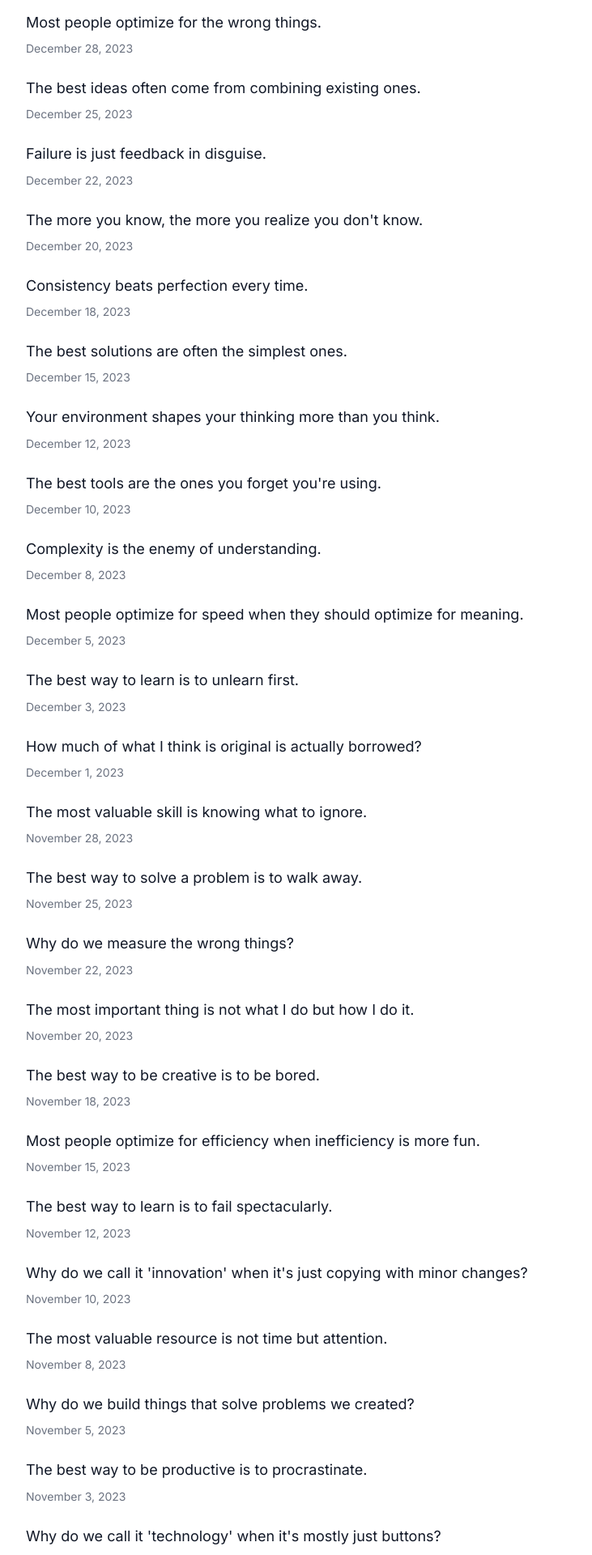
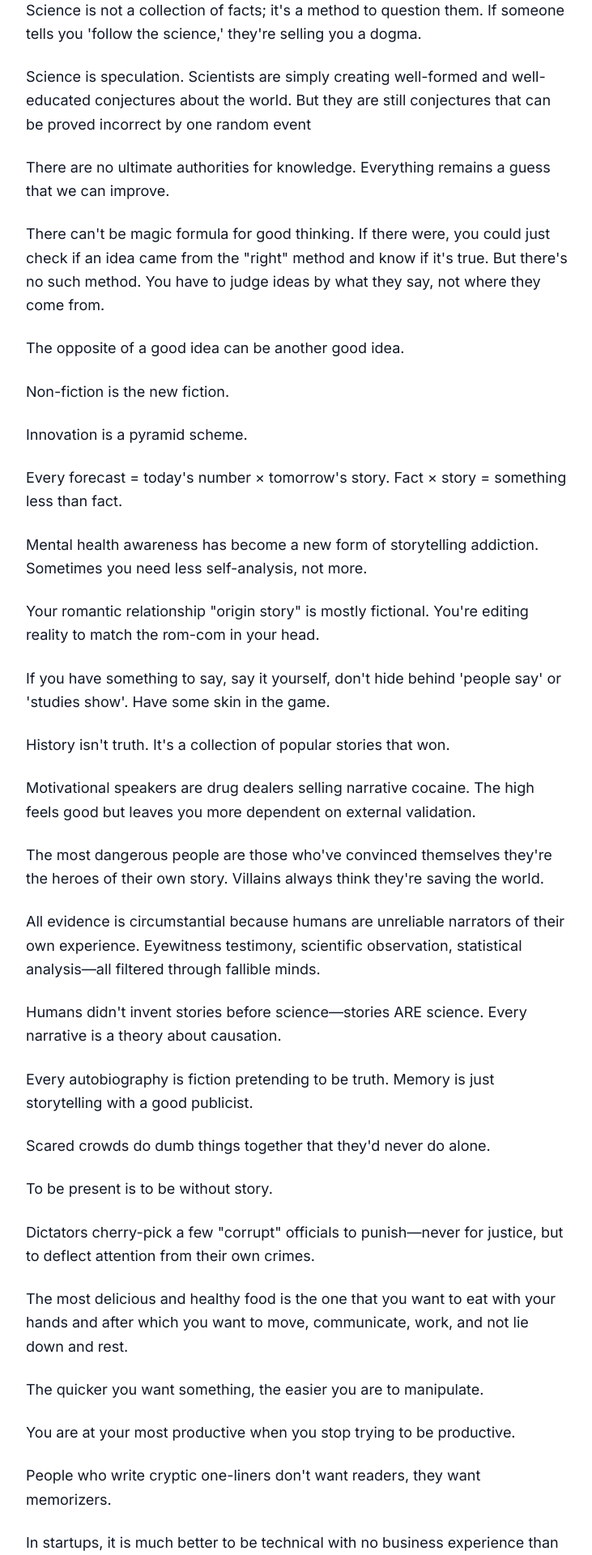
Before and after one commit to UmarbekFU/20th-version, a Next.js app: page /tweets in a window 1280 px wide. Shown: the part 840-2760 px from the top of the page at 81% size, without its empty margins (272-1003 px from the left). Built offline with nearby package versions, Linux system fonts and the light colour scheme.

Commit message:
Update tweets page with actual tweets
- Replace all sample tweets with 55 real tweets
- Remove date display from tweets (ready for future date addition)
- Simplify structure to show only tweet text with hover effects
- Maintain clean layout and proper formatting

```diff
--- a/app/tweets/page.tsx
+++ b/app/tweets/page.tsx
@@ -2,216 +2,63 @@ import Navigation from '@/components/Navigation'
 import PlumBackground from '@/components/PlumBackground'
 
 export default function TweetsPage() {
-  // Sample tweets with dates
+  // My actual tweets
   const tweets = [
-    {
-      text: "The best code is the code you never write.",
-      date: "2024-01-15"
-    },
-    {
-      text: "Reading is thinking with someone else's brain.",
-      date: "2024-01-12"
-    },
-    {
-      text: "Most problems are actually communication problems.",
-      date: "2024-01-10"
-    },
-    {
-      text: "The internet made us all neighbors but strangers.",
-      date: "2024-01-08"
-    },
-    {
-      text: "Simplicity is not the absence of complexity, but the mastery of it.",
-      date: "2024-01-05"
-    },
-    {
-      text: "The best learning happens when you're building something real.",
-      date: "2024-01-03"
-    },
-    {
-      text: "Time is the only truly finite resource.",
-      date: "2023-12-30"
-    },
-    {
-      text: "Most people optimize for the wrong things.",
-      date: "2023-12-28"
-    },
-    {
-      text: "The best ideas often come from combining existing ones.",
-      date: "2023-12-25"
-    },
-    {
-      text: "Failure is just feedback in disguise.",
-      date: "2023-12-22"
-    },
-    {
-      text: "The more you know, the more you realize you don't know.",
-      date: "2023-12-20"
-    },
-    {
-      text: "Consistency beats perfection every time.",
-      date: "2023-12-18"
-    },
-    {
-      text: "The best solutions are often the simplest ones.",
-      date: "2023-12-15"
-    },
-    {
-      text: "Your environment shapes your thinking more than you think.",
-      date: "2023-12-12"
-    },
-    {
-      text: "The best tools are the ones you forget you're using.",
-      date: "2023-12-10"
-    },
-    {
-      text: "Complexity is the enemy of understanding.",
-      date: "2023-12-08"
-    },
-    {
-      text: "Most people optimize for speed when they should optimize for meaning.",
-      date: "2023-12-05"
-    },
-    {
-      text: "The best way to learn is to unlearn first.",
-      date: "2023-12-03"
-    },
-    {
-      text: "How much of what I think is original is actually borrowed?",
-      date: "2023-12-01"
-    },
-    {
-      text: "The most valuable skill is knowing what to ignore.",
-      date: "2023-11-28"
-    },
-    {
-      text: "The best way to solve a problem is to walk away.",
-      date: "2023-11-25"
-    },
-    {
-      text: "Why do we measure the wrong things?",
-      date: "2023-11-22"
-    },
-    {
-      text: "The most important thing is not what I do but how I do it.",
-      date: "2023-11-20"
-    },
-    {
-      text: "The best way to be creative is to be bored.",
-      date: "2023-11-18"
-    },
-    {
-      text: "Most people optimize for efficiency when inefficiency is more fun.",
-      date: "2023-11-15"
-    },
-    {
-      text: "The best way to learn is to fail spectacularly.",
-      date: "2023-11-12"
-    },
-    {
-      text: "Why do we call it 'innovation' when it's just copying with minor changes?",
-      date: "2023-11-10"
-    },
-    {
-      text: "The most valuable resource is not time but attention.",
-      date: "2023-11-08"
-    },
-    {
-      text: "Why do we build things that solve problems we created?",
-      date: "2023-11-05"
-    },
-    {
-      text: "The best way to be productive is to procrastinate.",
-      date: "2023-11-03"
-    },
-    {
-      text: "Why do we call it 'technology' when it's mostly just buttons?",
-      date: "2023-11-01"
-    },
-    {
-      text: "The most important question is 'Why not?'",
-      date: "2023-10-30"
-    },
-    {
-      text: "How do I know if I'm making progress or just moving?",
-      date: "2023-10-28"
-    },
-    {
-      text: "What would I do if I couldn't use the internet?",
-      date: "2023-10-25"
-    },
-    {
-      text: "Why do we focus on symptoms instead of root causes?",
-      date: "2023-10-22"
-    },
-    {
-      text: "The best way to solve a problem is to make it worse first.",
-      date: "2023-10-20"
-    },
-    {
-      text: "Why do we call it 'digital transformation' when it's just digital confusion?",
-      date: "2023-10-18"
-    },
-    {
-      text: "The most valuable thing I can do is nothing at all.",
-      date: "2023-10-15"
-    },
-    {
-      text: "Why do we build things that nobody asked for?",
-      date: "2023-10-12"
-    },
-    {
-      text: "The best way to be smart is to be stupid sometimes.",
-      date: "2023-10-10"
-    },
-    {
-      text: "Why do we call it 'user experience' when it's really 'user suffering'?",
-      date: "2023-10-08"
-    },
-    {
-      text: "The most important skill is knowing when to quit.",
-      date: "2023-10-05"
-    },
-    {
-      text: "Why do we optimize for perfection when imperfection is more interesting?",
-      date: "2023-10-03"
-    },
-    {
-      text: "The best way to learn is to unlearn everything first.",
-      date: "2023-10-01"
-    },
-    {
-      text: "Why do we call it 'disruption' when it's just breaking things?",
-      date: "2023-09-28"
-    },
-    {
-      text: "The most valuable thing I can do is make mistakes.",
-      date: "2023-09-25"
-    },
-    {
-      text: "Why do we build things that make us more dependent?",
-      date: "2023-09-22"
-    },
-    {
-      text: "The best way to be successful is to fail more.",
-      date: "2023-09-20"
-    },
-    {
-      text: "Why do we call it 'innovation' when it's just reinventing the wheel?",
-      date: "2023-09-18"
-    },
-    {
-      text: "The most important question is 'So what?'",
-      date: "2023-09-15"
-    },
-    {
-      text: "Why do we optimize for speed when slow is more beautiful?",
-      date: "2023-09-12"
-    },
-    {
-      text: "The best way to solve a problem is to create a bigger one.",
-      date: "2023-09-10"
-    }
+    "As in all fields of endeavor, the number of truly skilled individuals is far fewer than the total number of participants.",
+    "The set of conditions necessary to become successful is part of the set that's sufficient to become successful. But the sufficient set itself is much larger than the necessary set.",
+    "\"Of the six people who started PayPal, four had built bombs in high school.\" ― Peter Thiel",
+    "I am 100% happy to watch you get really rich doing something that I have no interest in doing. — @BrentBeshore",
+    "Complex systems cannot be reduced to their mechanical parts. The brain isn't a 'biological computer' any more than a recipe is the meal. AI will reach superhuman performance in many domains. But this won't be the same as human intelligence.",
+    "\"Follow the science\" is the most unscientific phrase ever uttered.",
+    "Science is not a collection of facts; it's a method to question them. If someone tells you 'follow the science,' they're selling you a dogma.",
+    "Science is speculation. Scientists are simply creating well-formed and well-educated conjectures about the world. But they are still conjectures that can be proved incorrect by one random event",
+    "There are no ultimate authorities for knowledge. Everything remains a guess that we can improve.",
+    "There can't be magic formula for good thinking. If there were, you could just check if an idea came from the \"right\" method and know if it's true. But there's no such method. You have to judge ideas by what they say, not where they come from.",
+    "The opposite of a good idea can be another good idea.",
+    "Non-fiction is the new fiction.",
+    "Innovation is a pyramid scheme.",
+    "Every forecast = today's number × tomorrow's story. Fact × story = something less than fact.",
+    "Mental health awareness has become a new form of storytelling addiction. Sometimes you need less self-analysis, not more.",
+    "Your romantic relationship \"origin story\" is mostly fictional. You're editing reality to match the rom-com in your head.",
+    "If you have something to say, say it yourself, don't hide behind 'people say' or 'studies show'. Have some skin in the game.",
+    "History isn't truth. It's a collection of popular stories that won.",
+    "Motivational speakers are drug dealers selling narrative cocaine. The high feels good but leaves you more dependent on external validation.",
+    "The most dangerous people are those who've convinced themselves they're the heroes of their own story. Villains always think they're saving the world.",
+    "All evidence is circumstantial because humans are unreliable narrators of their own experience. Eyewitness testimony, scientific observation, statistical analysis—all filtered through fallible minds.",
+    "Humans didn't invent stories before science—stories ARE science. Every narrative is a theory about causation.",
+    "Every autobiography is fiction pretending to be truth. Memory is just storytelling with a good publicist.",
+    "Scared crowds do dumb things together that they'd never do alone.",
+    "To be present is to be without story.",
+    "Dictators cherry-pick a few \"corrupt\" officials to punish—never for justice, but to deflect attention from their own crimes.",
+    "The most delicious and healthy food is the one that you want to eat with your hands and after which you want to move, communicate, work, and not lie down and rest.",
+    "The quicker you want something, the easier you are to manipulate.",
+    "You are at your most productive when you stop trying to be productive.",
+    "People who write cryptic one-liners don't want readers, they want memorizers.",
+    "In startups, it is much better to be technical with no business experience than reverse.",
+    "Scared voters will trade their rights for safety promises. But the politicians making those promises need you scared to stay in power.",
+    "Few errors in judgment prove as costly as mistaking people for the reasonable beings we wish them to be.",
+    "Power is at core believing you have it. If you walk into a room thinking you're powerless, you are. If you walk in thinking you can change things, you probably can.",
+    "Practice does NOT make perfect. Practice makes permanent. If you practice wrong, you get very good at doing things wrong. Perfect practice makes perfect. Which is why you need feedback loops, not just repetition.",
+    "Don't listen to people who don't pay for their mistakes.",
+    "You can't learn from experiences you never had.",
+    "If a politician starts wars but sends other people's children to die, they're a fraud.",
+    "If a consultant gives you advice and walks away when it fails, their advice is worthless, and perhaps harmful.",
+    "People who give advice for a living are selling you stories. They optimize for sounding smart, not for being right. When you reward perception over results, you get complicated nonsense instead of simple truth.",
+    "If you want to know if someone's advice is worth anything, ask what they personally lose if they're wrong.",
+    "Money should give you more options, not fewer. If wealth is pushing you into a bigger house away from people, fancy restaurants with bad food, and boring social events, you're doing it wrong.",
+    "Rich people start hiring \"experts\" for everything - financial advisors, lifestyle coaches, breathing specialists. Most of these people are parasites selling you solutions to problems you don't have.",
+    "The person who can walk away usually gets the better deal.",
+    "The fastest way to lose a negotiation is to want something desperately.",
+    "Never waste time negotiating with someone who has no authority. The person behind the counter following \"company policy\"",
+    "Experience beats theory every time. Real world beats classroom every time. Consequences beat speculation every time.",
+    "When you already have a job, getting another job is easy. When you're desperate and unemployed, every interview feels like begging.",
+    "If you don't feel like writing something today, maybe it's not worth writing.",
+    "Censorship usually backfires. Banned books become more popular.",
+    "Humans hate contradicting themselves. Take a public position, you're trapped defending it.",
+    "Modern secular intellectuals reject traditional wisdom because it sounds superstitious, then create equally arbitrary rules based on the latest academic fashion.",
+    "Choose between daily misery over world problems or personal happiness despite them. If you postpone happiness until society improves, you'll wait forever.",
+    "We live in a world that's becoming more connected and more extreme. Small problems become big problems faster. Big wins become bigger. The old strategy of \"be average and safe\" doesn't work anymore. You need to be either very safe or positioned to benefit from chaos. Success convinces smart people they can't lose. Failure convinces them they're terrible at everything. Both are wrong.",
+    "Most people who think they're independent-minded are actually the most conformist of all—they just conform to contrarian groupthink instead of mainstream groupthink."
   ]
 
   return (
@@ -232,15 +79,8 @@ export default function TweetsPage() {
                 key={index}
                 className="group"
               >
-                <p className="text-lg text-gray-900 dark:text-gray-100 mb-2 group-hover:text-blue-600 dark:group-hover:text-blue-400 transition-colors leading-relaxed">
-                  {tweet.text}
-                </p>
-                <p className="text-sm text-gray-500 dark:text-gray-400">
-                  {new Date(tweet.date).toLocaleDateString('en-US', {
-                    year: 'numeric',
-                    month: 'long',
-                    day: 'numeric'
-                  })}
+                <p className="text-lg text-gray-900 dark:text-gray-100 group-hover:text-blue-600 dark:group-hover:text-blue-400 transition-colors leading-relaxed">
+                  {tweet}
                 </p>
               </div>
             ))}
```
